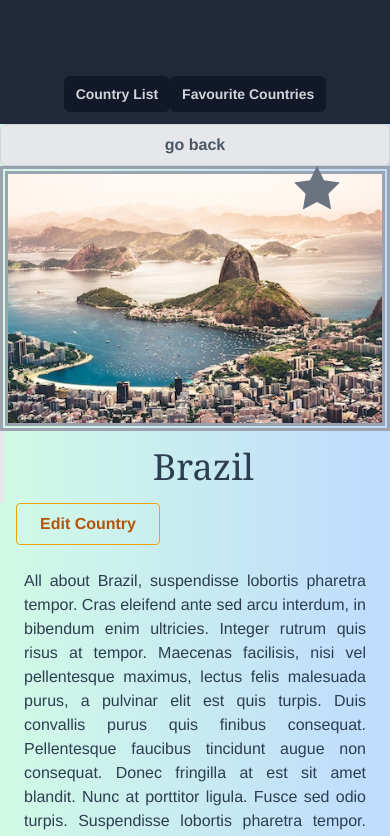
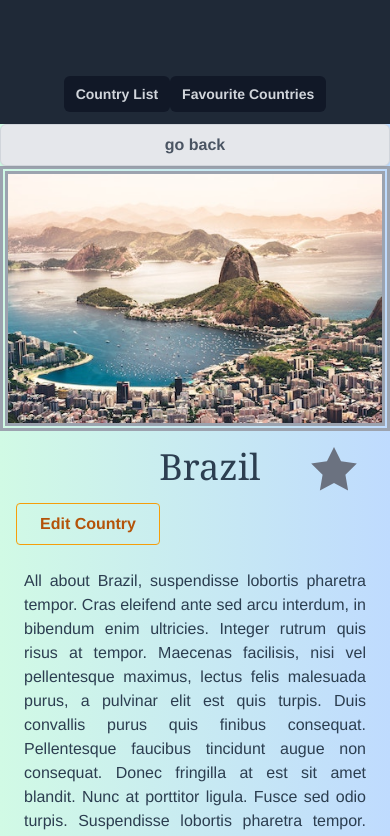
Before and after one commit to Kane13581/explore, a Vue app: page /#/country/1 in a window 390 px wide. Shown: the top 836 px of the page. Built offline with nearby package versions, Linux system fonts and the light colour scheme.

Commit message:
I think final one

```diff
--- a/src/components/AddNewCountry.vue
+++ b/src/components/AddNewCountry.vue
@@ -9,7 +9,7 @@
     </div>
     <div v-else class="w-96">
       <form @submit.prevent="addNewCountry">
-        <div class="md:flex md:justify-end mt-2">
+        <div class="2xl:flex 2xl:justify-end mt-2">
           <div class="flex justify-between sm:flex-row rounded-none md:rounded md:mt-0">
             <button
               @click="cancelAddCountry"
@@ -21,13 +21,13 @@
               Add
             </button>
           </div>
-          <div class="flex mt-1 md:mt-0 justify-start">
+          <div class="flex justify-start mt-1 mr-2">
             <input v-model="countryName"
-                   class="focus:outline-none w-96 bg-gray-200 hover:bg-gray-300 text-blue-700 font-semibold hover:text-white md:ml-2 py-2 px-4 border hover:border-transparent rounded"
+                   class="focus:outline-none w-96 bg-gray-200 hover:bg-gray-300 text-blue-700 font-semibold hover:text-white py-2 px-4 border hover:border-transparent rounded"
                    type="text"
                    placeholder="Country Name">
           </div>
-          <div class="w-96 mt-1 md:mt-0">
+          <div class="flex justify-start mt-1 mr-2">
             <input v-model="countryDescription"
                    class="focus:outline-none w-96 bg-gray-200 hover:bg-gray-300 text-blue-700 font-semibold hover:text-white py-2 px-4 border hover:border-transparent rounded"
                    type="text"
--- a/src/components/CountryDetails.vue
+++ b/src/components/CountryDetails.vue
@@ -1,28 +1,44 @@
 <template>
   <div>
     <GoBack />
+    <div class="imageStyle grid justify-center xl:justify-self-start">
+      <img class="xl:h-96 border-double border-8 border-gray-400" :src="require(`../assets/${country.image}`)"
+           :alt="country.name">
+    </div>
     <div v-if="!showEditInput">
-      <div class="imageStyle grid justify-center xl:justify-self-start">
-       <div class="absolute flex left-3/4 md:left-3/4 lg:left-3/4 xl:left-3/4 2xl:left-3/4">
-         <svg class="w-12 h-12 fill-current" :class="country.isFavourite ? 'text-yellow-500' : 'text-gray-500'" xmlns="http://www.w3.org/2000/svg" viewBox="0 0 20 20"><path d="M10 15l-5.878 3.09 1.123-6.545L.489 6.91l6.572-.955L10 0l2.939 5.955 6.572.955-4.756 4.635 1.123 6.545z"/></svg>
-       </div>
-         <img class="xl:h-96 border-double border-8 border-gray-400" :src="require(`../assets/${country.image}`)" :alt="country.name">
-      </div>
-      <div class="flex justify-center border-l-4 p-4">
-      <h1 class="text-3xl rounded-xl w-1/4 text-4xl font-serif">{{ country.name }}</h1>
+      <div class="flex justify-center p-4">
+        <h1 class="text-3xl rounded-xl w-1/5 text-4xl font-serif">{{ country.name }}</h1>
+        <div class="absolute right-8 xl:relative">
+          <svg class="w-12 h-12 fill-current" :class="country.isFavourite ? 'text-yellow-500' : 'text-gray-500'"
+               xmlns="http://www.w3.org/2000/svg" viewBox="0 0 20 20">
+            <path
+              d="M10 15l-5.878 3.09 1.123-6.545L.489 6.91l6.572-.955L10 0l2.939 5.955 6.572.955-4.756 4.635 1.123 6.545z" />
+          </svg>
+        </div>
       </div>
     </div>
     <div v-else>
       <h1 class="text-2xl">Insert your Country name below:</h1>
-      <input v-model="newTitle" class="w-64 bg-gray-300 rounded" type="text" placeholder="New Country Name">
+      <input v-model="newTitle"
+             class="w-64 focus:outline-none h-14 text-2xl text-center bg-yellow-100 rounded-2xl"
+             type="text" placeholder="New Country Name">
     </div>
     <div class="flex">
       <div v-if="!showEditInput" class="flex md:w-1/4">
-      <button class="font-bold w-36 ml-4 focus:outline-none bg-transparent hover:bg-yellow-500 text-yellow-700 font-semibold hover:text-white py-2 px-4 border border-yellow-500 hover:border-transparent rounded" @click="toggleInput">Edit Country</button>
+        <button
+          class="font-bold w-36 ml-4 focus:outline-none bg-transparent hover:bg-yellow-500 text-yellow-700 font-semibold hover:text-white py-2 px-4 border border-yellow-500 hover:border-transparent rounded"
+          @click="toggleInput">Edit Country
+        </button>
       </div>
-      <div v-else class="absolute w-full bottom-40 flex justify-around">
-        <button @click="saveEditedCountry()" class="w-24 focus:outline-none bg-transparent hover:bg-blue-500 text-blue-700 font-semibold hover:text-white py-2 px-4 border border-blue-500 hover:border-transparent rounded">Save</button>
-        <button @click="cancelEditing" class="w-24 focus:outline-none bg-transparent hover:bg-red-500 text-red-500 font-semibold hover:text-white py-2 px-4 border border-red-500 hover:border-transparent rounded">Cancel</button>
+      <div v-else class="absolute w-full bottom-2 md:bottom-40 flex justify-around">
+        <button @click="saveEditedCountry()"
+                class="w-24 focus:outline-none bg-transparent hover:bg-green-500 text-green-700 font-semibold hover:text-white py-2 px-4 border border-green-500 hover:border-transparent rounded">
+          Save
+        </button>
+        <button @click="cancelEditing"
+                class="w-24 focus:outline-none bg-transparent hover:bg-red-500 text-red-500 font-semibold hover:text-white py-2 px-4 border border-red-500 hover:border-transparent rounded">
+          Cancel
+        </button>
       </div>
     </div>
     <div class="grid md:p-6 mt-6 ">
@@ -31,23 +47,21 @@
       </div>
       <div v-else>
         <h1 class="text-2xl">Insert your country description below:</h1>
-        <textarea class="w-96 bg-gray-300 rounded" v-model="newDescription" placeholder="New Country Description"></textarea>
+        <div class="h-32">
+          <textarea style="overflow: hidden" class="w-96 h-28 focus:outline-none text-center bg-yellow-100 rounded-2xl" v-model="newDescription"
+                    placeholder="New Country Description"></textarea>
+        </div>
       </div>
     </div>
-<!--    <div class="">-->
-<!--      <button v-if="!showEditInput" class="text-2xl" @click="toggleInput"  >Edit Country</button>-->
-<!--      <div v-else class="flex justify-around">-->
-<!--        <button @click="saveEditedCountry()" class="w-24 focus:outline-none bg-transparent hover:bg-blue-500 text-blue-700 font-semibold hover:text-white py-2 px-4 border border-blue-500 hover:border-transparent rounded">Save</button>-->
-<!--        <button @click="cancelEditing" class="w-24 focus:outline-none bg-transparent hover:bg-red-500 text-red-500 font-semibold hover:text-white py-2 px-4 border border-red-500 hover:border-transparent rounded">Cancel</button>-->
-<!--      </div>-->
-<!--    </div>-->
     <div v-if="!country.isFavourite">
-      <button class="w-44 focus:outline-none bg-transparent hover:bg-blue-500 text-blue-700 font-semibold hover:text-white py-2 px-4 border border-blue-500 hover:border-transparent rounded" @click="addToFavourites">
-      Add to favourites
+      <button
+        class="w-44 focus:outline-none bg-transparent hover:bg-blue-500 text-blue-700 font-semibold hover:text-white py-2 px-4 border border-blue-500 hover:border-transparent rounded"
+        @click="addToFavourites">
+        Add to favourites
       </button>
     </div>
     <div v-else>
-      <RemoveFavouriteButton @removeFromFavourite="RemoveFromFavourite"/>
+      <RemoveFavouriteButton @removeFromFavourite="RemoveFromFavourite" />
     </div>
   </div>
 </template>
@@ -60,7 +74,7 @@ export default {
   name: "CountryDetails",
   components: {
     GoBack,
-    RemoveFavouriteButton,
+    RemoveFavouriteButton
   },
   props: {},
   data() {
@@ -70,7 +84,7 @@ export default {
       country: null,
       showEditInput: false,
       newTitle: "",
-      newDescription: "",
+      newDescription: ""
     };
   },
   methods: {
@@ -91,25 +105,25 @@ export default {
     saveEditedCountry() {
       const newCountry = {
         name: this.newTitle,
-        slug: 'brazil',
-        image: 'brazil.jpg',
+        slug: "brazil",
+        image: "brazil.jpg",
         id: this.countryId,
         description: this.newDescription,
         experiences: [{
-          name: 'New Country new Experiences',
-          slug: 'Eden',
-          image: '',
-          description: 'Lorem Ipsum is simply dummy text of the printing and typesetting industry. Lorem Ipsum has been the industry\'s standard dummy text ever since the 1500s, when an unknown printer took a galley of type and scrambled it to make a type specimen book. It has survived not only five centuries, but also the leap into electronic typesetting, remaining essentially unchanged. It was popularised in the 1960s with the release of Letraset sheets containing Lorem Ipsum passages, and more recently with desktop publishing software like Aldus PageMaker including versions of Lorem Ipsum.'
-        }],
-      }
-      this.$store.dispatch('addNewEditedCountry', newCountry);
+          name: "New Country new Experiences",
+          slug: "Eden",
+          image: "",
+          description: "Lorem Ipsum is simply dummy text of the printing and typesetting industry. Lorem Ipsum has been the industry's standard dummy text ever since the 1500s, when an unknown printer took a galley of type and scrambled it to make a type specimen book. It has survived not only five centuries, but also the leap into electronic typesetting, remaining essentially unchanged. It was popularised in the 1960s with the release of Letraset sheets containing Lorem Ipsum passages, and more recently with desktop publishing software like Aldus PageMaker including versions of Lorem Ipsum."
+        }]
+      };
+      this.$store.dispatch("addNewEditedCountry", newCountry);
       this.showEditInput = !this.showEditInput;
       this.getCountry();
       console.log(newCountry, this.$store.state.destinations, this.countryId);
     },
     addToFavourites() {
       const favouriteCountry = { ...this.country, isFavourite: true };
-      this.$store.dispatch('addToFavourites', favouriteCountry);
+      this.$store.dispatch("addToFavourites", favouriteCountry);
       console.log(favouriteCountry);
       this.getCountry();
     },
--- a/src/views/CountryItem.vue
+++ b/src/views/CountryItem.vue
@@ -1,7 +1,10 @@
 /* eslint-disable */
 <template>
   <div class="home">
-    <div :class="{favoriteClass: country.isFavourite}" class="bg-white rounded-xl overflow-hidden shadow-lg my-2">
+    <div class="bg-yellow-50 rounded-xl overflow-hidden shadow-lg my-2">
+      <div class="bg-gradient-to-r from-green-100 to-blue-200 flex justify-end">
+        <svg class="mt-1 mr-1 w-8 h-8 fill-current" :class="country.isFavourite ? 'text-yellow-500' : 'text-gray-500'" xmlns="http://www.w3.org/2000/svg" viewBox="0 0 20 20"><path d="M10 15l-5.878 3.09 1.123-6.545L.489 6.91l6.572-.955L10 0l2.939 5.955 6.572.955-4.756 4.635 1.123 6.545z"/></svg>
+      </div>
       <img class="w-full" :src="require(`../assets/${country.image}`)" :alt="country.name">
       <div class="px-6 py-4">
         <div class="font-bold text-xl mb-2">{{ country.name }}</div>
```
